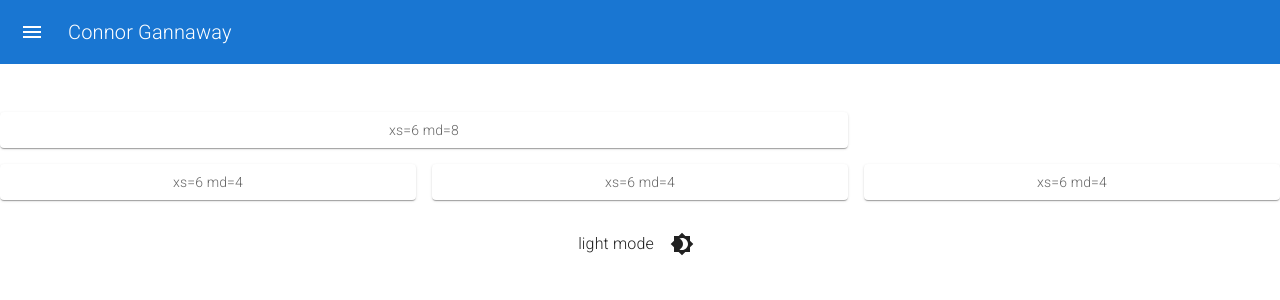
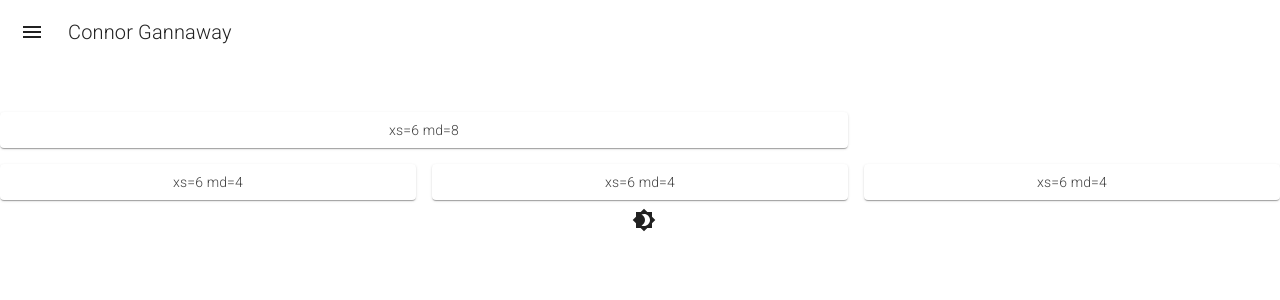
Before and after one commit to gannacon/connor-created, a React (Create React App) app: page / in a window 1280 px wide. Shown: the top 300 px of the page. Built offline with nearby package versions, Linux system fonts and the light colour scheme.

Commit message:
color palette

```diff
--- a/src/App.js
+++ b/src/App.js
@@ -5,12 +5,12 @@ import Nav from "./components/Nav";
 import Gallery from "./components/pages/Gallery";
 import Home from "./components/pages/Home";
 import { Routes, Route } from "react-router-dom";
-
 import IconButton from "@mui/material/IconButton";
 import Box from "@mui/material/Box";
 import { useTheme, ThemeProvider, createTheme } from "@mui/material/styles";
 import Brightness4Icon from "@mui/icons-material/Brightness4";
 import Brightness7Icon from "@mui/icons-material/Brightness7";
+import { white, blueGrey, grey } from "@mui/material/colors";
 
 const ColorModeContext = React.createContext({ toggleColorMode: () => {} });
 
@@ -26,11 +26,8 @@ function DarkButton() {
         justifyContent: "center",
         bgcolor: "background.default",
         color: "text.primary",
-        borderRadius: 1,
-        p: 3,
       }}
     >
-      {theme.palette.mode} mode
       <IconButton
         sx={{ ml: 1 }}
         onClick={colorMode.toggleColorMode}
@@ -62,6 +59,29 @@ export default function ToggleColorMode() {
       createTheme({
         palette: {
           mode,
+          ...(mode === "light"
+            ? {
+                // palette values for light mode
+                primary: grey,
+                divider: grey[200],
+                text: {
+                  primary: grey[900],
+                  secondary: grey[800],
+                },
+              }
+            : {
+                // palette values for dark mode
+                primary: blueGrey,
+                divider: blueGrey[700],
+                background: {
+                  default: blueGrey[900],
+                  paper: blueGrey[900],
+                },
+                text: {
+                  primary: "#fff",
+                  secondary: blueGrey[500],
+                },
+              }),
         },
       }),
     [mode]
--- a/src/components/Nav.js
+++ b/src/components/Nav.js
@@ -82,7 +82,11 @@ export default function PersistentDrawerLeft() {
   return (
     <Box sx={{ display: "flex" }}>
       <CssBaseline />
-      <AppBar position="fixed" style={{ boxShadow: "none" }} open={open}>
+      <AppBar
+        position="fixed"
+        style={{ background: "transparent", boxShadow: "none" }}
+        open={open}
+      >
         <Toolbar>
           <IconButton
             color="inherit"
```
